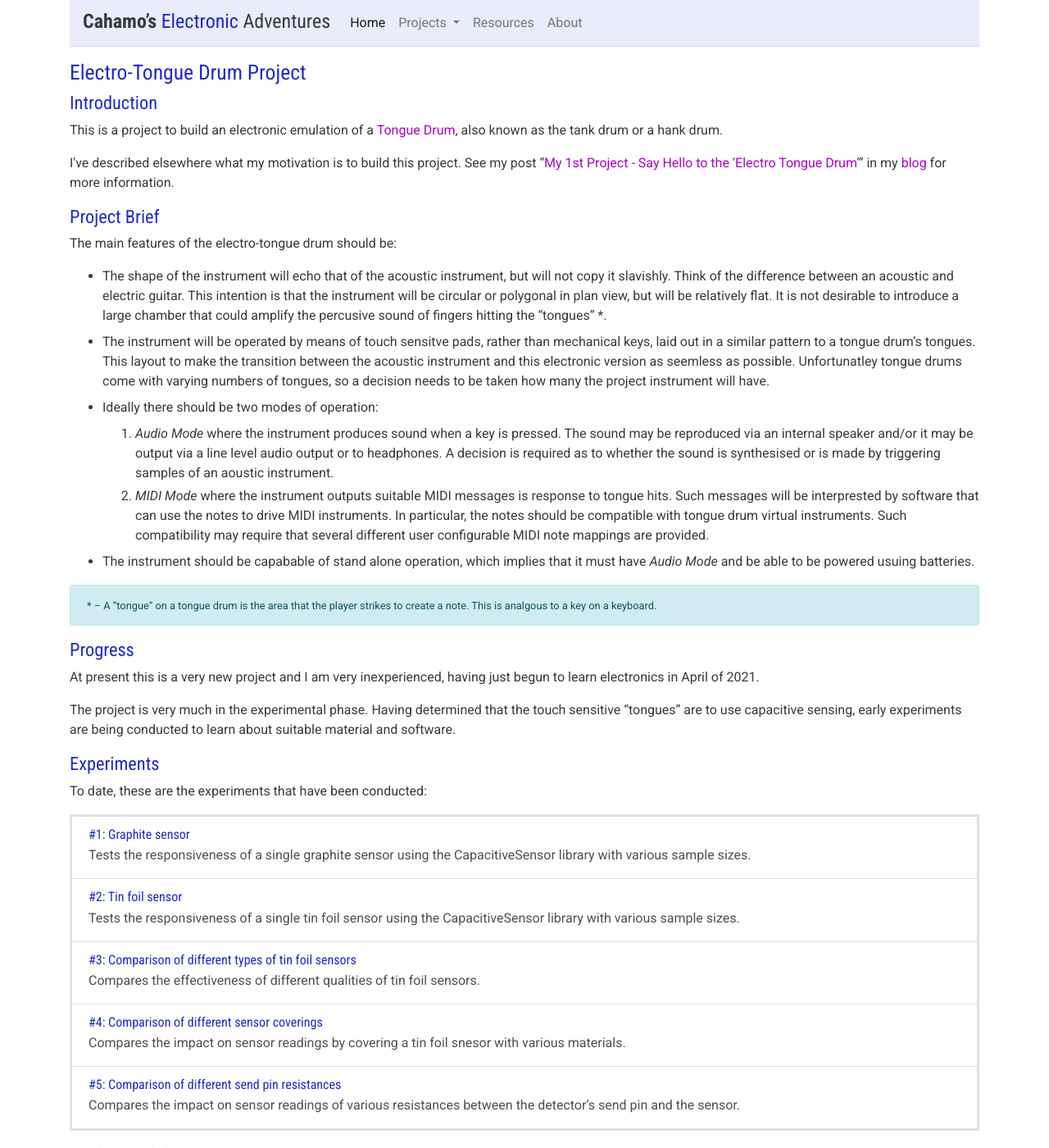
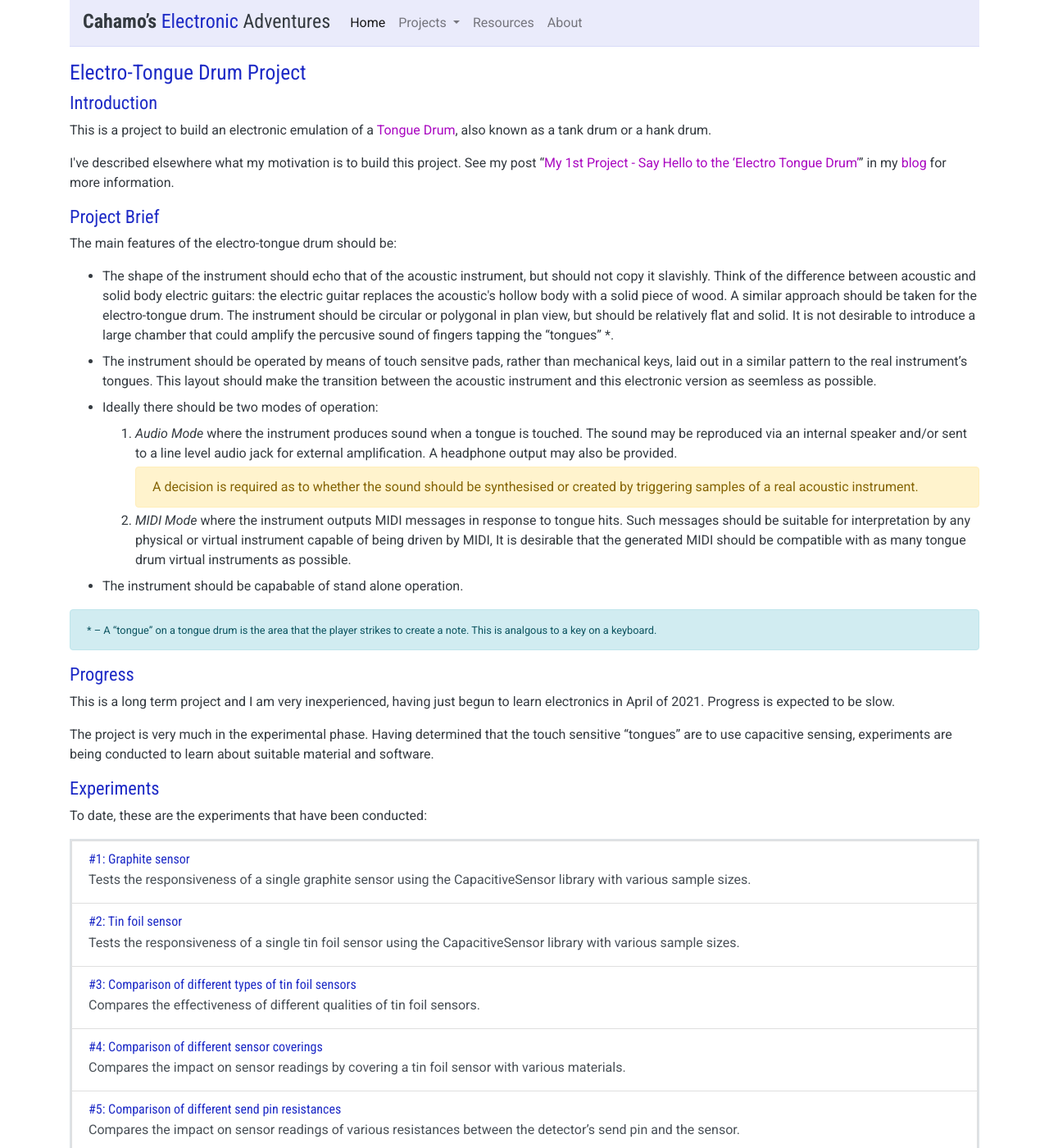
Before and after one commit to cahamo/cahamo.github.io, a Jekyll site: the page built from tongue-drum/index.html, in a window 1280 px wide and 1400 px high. Shown: the whole window at 82% size. Built offline with Jekyll 4.4.1, drawn with Linux system fonts in a browser that asks for light colours; comment, search, counter and statistics services are not loaded; some of the changed text lies outside the part shown.

Commit message:
Heavily revise tongue-drum/index.html

```diff
--- a/tongue-drum/index.html
+++ b/tongue-drum/index.html
@@ -14,32 +14,33 @@ layout: default
 <p>The main features of the electro-tongue drum should be:</p>
 
 <ul>
-    <li class="my-2">The shape of the instrument will echo that of the acoustic instrument, but will not copy it slavishly. Think of the difference between an acoustic and electric guitar. This intention is that the instrument will be circular or polygonal in plan view, but will be relatively flat. It is not desirable to introduce a large chamber that could amplify the percusive sound of fingers hitting the &ldquo;tongues&rdquo;&nbsp;*.</li>
+    <li class="my-2">The shape of the instrument should echo that of the acoustic instrument, but should not copy it slavishly. Think of the difference between acoustic and solid body electric guitars: the electric guitar replaces the acoustic's hollow body with a solid piece of wood. A similar approach should be taken for the electro-tongue drum. The instrument should be circular or polygonal in plan view, but should be relatively flat and solid. It is not desirable to introduce a large chamber that could amplify the percusive sound of fingers tapping the &ldquo;tongues&rdquo;&nbsp;*.</li>
 
-    <li class="my-2">The instrument will be operated by means of touch sensitve pads, rather than mechanical keys, laid out in a similar pattern to a tongue drum&rsquo;s tongues. This layout to make the transition between the acoustic instrument and this electronic version as seemless as possible. Unfortunatley tongue drums come with varying numbers of tongues, so a decision needs to be taken how many the project instrument will have.</li>
+    <li class="my-2">The instrument should be operated by means of touch sensitve pads, rather than mechanical keys, laid out in a similar pattern to the real instrument&rsquo;s tongues. This layout should make the transition between the acoustic instrument and this electronic version as seemless as possible.</li>
 
     <li class="my-2">Ideally there should be two modes of operation:
 
         <ol class="my-2">
-            <li class="my-1"><em>Audio Mode</em> where the instrument produces sound when a key is pressed. The sound may be reproduced via an internal speaker and/or it may be output via a line level audio output or to headphones. A decision is required as to whether the sound is synthesised or is made by triggering samples of an aoustic instrument.</li>
+            <li class="my-1">
+                <p class="my-1"><em>Audio Mode</em> where the instrument produces sound when a tongue is touched. The sound may be reproduced via an internal speaker and/or sent to a line level audio jack for external amplification. A headphone output may also be provided.</p>
+                <p class="alert alert-warning my-1">A decision is required as to whether the sound should be synthesised or created by triggering samples of a real acoustic instrument.</p>
+            </li>
 
-            <li class="my-1"><em>MIDI Mode</em> where the instrument outputs suitable MIDI messages is response to tongue hits. Such messages will be interprested by software that can use the notes to drive MIDI instruments. In particular, the notes should be compatible with tongue drum virtual instruments. Such compatibility may require that several different user configurable MIDI note mappings are provided.</li>
+            <li class="my-1"><em>MIDI Mode</em> where the instrument outputs MIDI messages in response to tongue hits. Such messages should be suitable for interpretation by any physical or virtual instrument capable of being driven by MIDI, It is desirable that the generated MIDI should be compatible with as many tongue drum virtual instruments as possible.</li>
         </ol>
 
     </li>
 
-    <li class="my-2">
-        The instrument should be capabable of stand alone operation, which implies that it must have <em>Audio Mode</em> and be able to be powered usuing batteries.
-    </li>
+    <li class="my-2">The instrument should be capabable of stand alone operation.</li>
 </ul>
 
 <p class="alert alert-info"><small>* &ndash; A &ldquo;tongue&rdquo; on a tongue drum is the area that the player strikes to create a note. This is analgous to a key on a keyboard.</small></p>
 
 <h2>Progress</h2>
 
-<p>At present this is a very new project and I am very inexperienced, having just begun to learn electronics in April of 2021.</p>
+<p>This is a long term project and I am very inexperienced, having just begun to learn electronics in April of 2021. Progress is expected to be slow.</p>
 
-<p>The project is very much in the experimental phase. Having determined that the touch sensitive &ldquo;tongues&rdquo; are to use capacitive sensing, early experiments are being conducted to learn about suitable material and software.</p>
+<p>The project is very much in the experimental phase. Having determined that the touch sensitive &ldquo;tongues&rdquo; are to use capacitive sensing, experiments are being conducted to learn about suitable material and software.</p>
 
 <h2>Experiments</h2>
 
@@ -60,7 +61,7 @@ layout: default
     </a>
     <a href="./experiment-4" class="list-group-item list-group-item-action flex-column align-items-start">
         <h3 class="mb-1">#4: Comparison of different sensor coverings</h3>
-        <p class="mb-1">Compares the impact on sensor readings by covering a tin foil snesor with various materials.</p>
+        <p class="mb-1">Compares the impact on sensor readings by covering a tin foil sensor with various materials.</p>
     </a>
     <a href="./experiment-5" class="list-group-item list-group-item-action flex-column align-items-start">
         <h3 class="mb-1">#5: Comparison of different send pin resistances</h3>
@@ -72,9 +73,9 @@ layout: default
 
 <h3>Number of tongues</h3>
 
-<p>Research has indicated that both eight and nine key tongue drums are popular, so it has been decided to make the electro-tongue drum a nine key instrument.</p>
+<p>Research has indicated that both eight and nine key tongue drums are popular, so it has been decided to construct the electro-tongue drum as a nine key instrument.</p>
 
-<p>The nine key tongue drum has a central tongue and eight outer tongues around the circumference of the instrument. The following image illustrates the layout:</p>
+<p>A nine key tongue drum has a central tongue and eight outer tongues around the circumference of the instrument. The following image illustrates the layout:</p>
 
 <p><img class="img-fluid mx-auto d-block" src="/assets/img/projects/tongue-drum/tongue-drum-layout.png" width="418" height="418" alt="Proposed tongue drum layout"></p>
 
@@ -94,7 +95,14 @@ layout: default
 
 <h3>Tunings</h3>
 
-<p>Acoustic tongue drums are tuned to a pre-determined key. Some manufacturers offer their instruments in a choice of keys. Some tongue drums can be re-tuned.</p>
+<p>First some facts about the tuning of acoustic tongue drums:</p>
+
+<ul>
+    <li>Acoustic tongue drums are tuned to a pre-determined scale.</li>
+    <li>Some manufacturers offer their instruments in a choice of scales.</li>
+    <li>Some tongue drums can be re-tuned.</li>
+    <li>Some notes from the scale may be omitted, particularly when the notes span more than an octave. For example, all five notes of a pentatonic scale may be present in one octave but maybe only the tonic, 3rd and 5th may be present in a higher octave.</li>
+</ul>
 
 <p>Since the electro-tongue drum will generate its notes artificially, there is no reason why a number of scales can't be supported.</p>
 
@@ -116,11 +124,11 @@ layout: default
         </tr>
         <tr>
             <td>2</td>
-            <td colspan="2">A choice of up to 8 pre-determined scales will be provided, along with a means of selecting the required scale. The first scale will be the same as the fixed scale provided at stage 1.</td>
+            <td colspan="2">A choice of up to 8 pre-determined scales will be provided, along with a means of selecting the required scale. The default scale will be the same as the fixed scale provided at stage 1.</td>
         </tr>
         <tr>
             <td rowspan="2">3</td>
-            <td colspan="2">The user will be given the option of defining their own scales. These will be uploaded to the instrument either by SD card or USB. It is likely that there will be a limit of uploading no more than eight scales at a time.</td>
+            <td colspan="2">The user will be given the option of defining their own scales. These will be uploaded to the instrument either by SD card or USB. It is likely that a maximum of 8 scales will be able to be uploaded at a time.</td>
         </tr>
         <tr>
             <td>The notes available for use will be restricted by the number of samples available.</td>
@@ -131,8 +139,8 @@ layout: default
 
 <div class="alert alert-info">
 
-    <p class="mb-2"><small>&dagger; &ndash; The different modes may not reach the same stage of development at the same time. For example it is looking likely that a MIDI instrument will be created before <em>Audio Mode</em> is developed.</small></p>
+    <p class="mb-2"><small>&dagger; &ndash; The different modes may not reach the same stage of development at the same time. For example, it is looking likely that a MIDI instrument will be created before <em>Audio Mode</em> is developed.</small></p>
 
-    <p class="mb-0"><small>&Dagger; &ndash; This is not as restrictive as it first appears since some Digital Audio Workstations can translate inputted MIDI notes into other notes, meaning a scale can be translated into another scale before arriving at the virtual instrument. Relevant mappings may be provided here.</small></p>
+    <p class="mb-0"><small>&Dagger; &ndash; This is not as restrictive as it first appears since some Digital Audio Workstations can translate received MIDI notes into other MIDI note values before sending them on to a virtual instrument, This means that any scale can be translated into different one.</small></p>
 
 </div>
```
Also changed, not shown: other parts of tongue-drum/index.html (+3 -3 lines).
